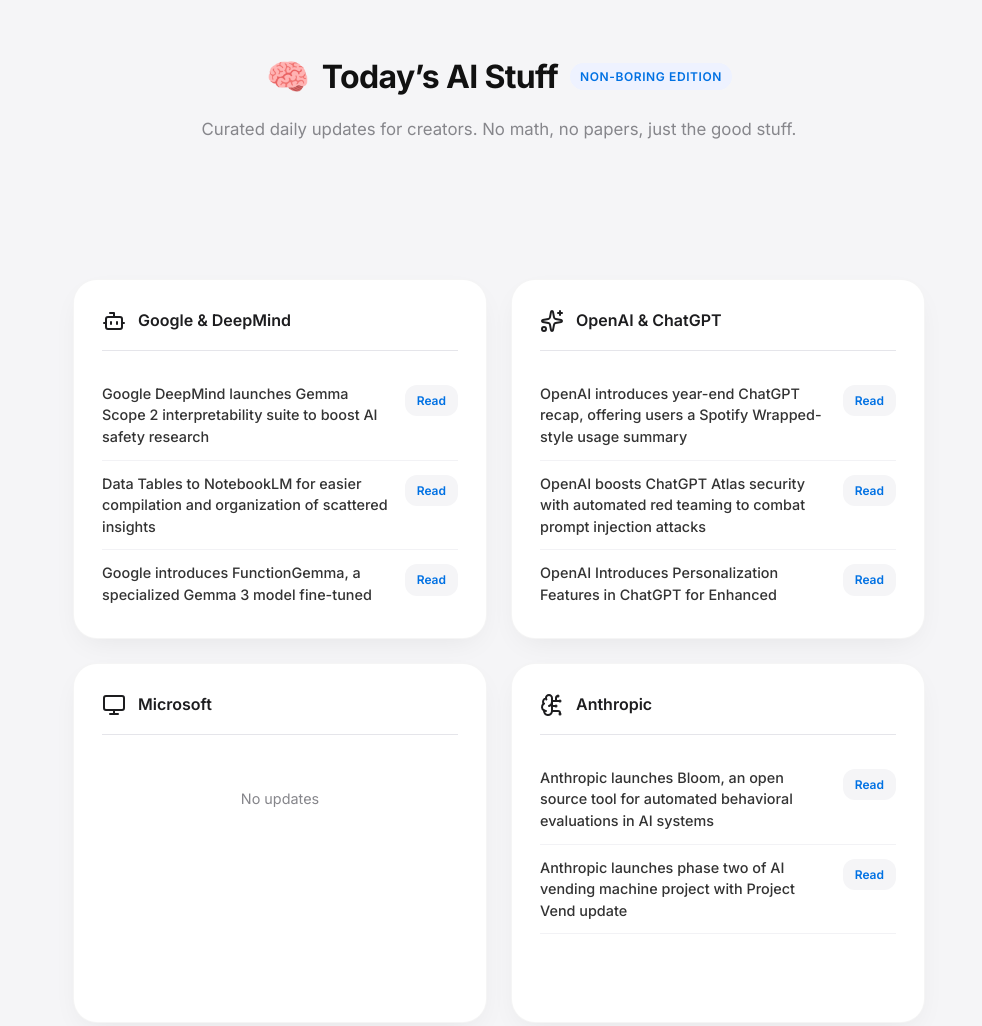
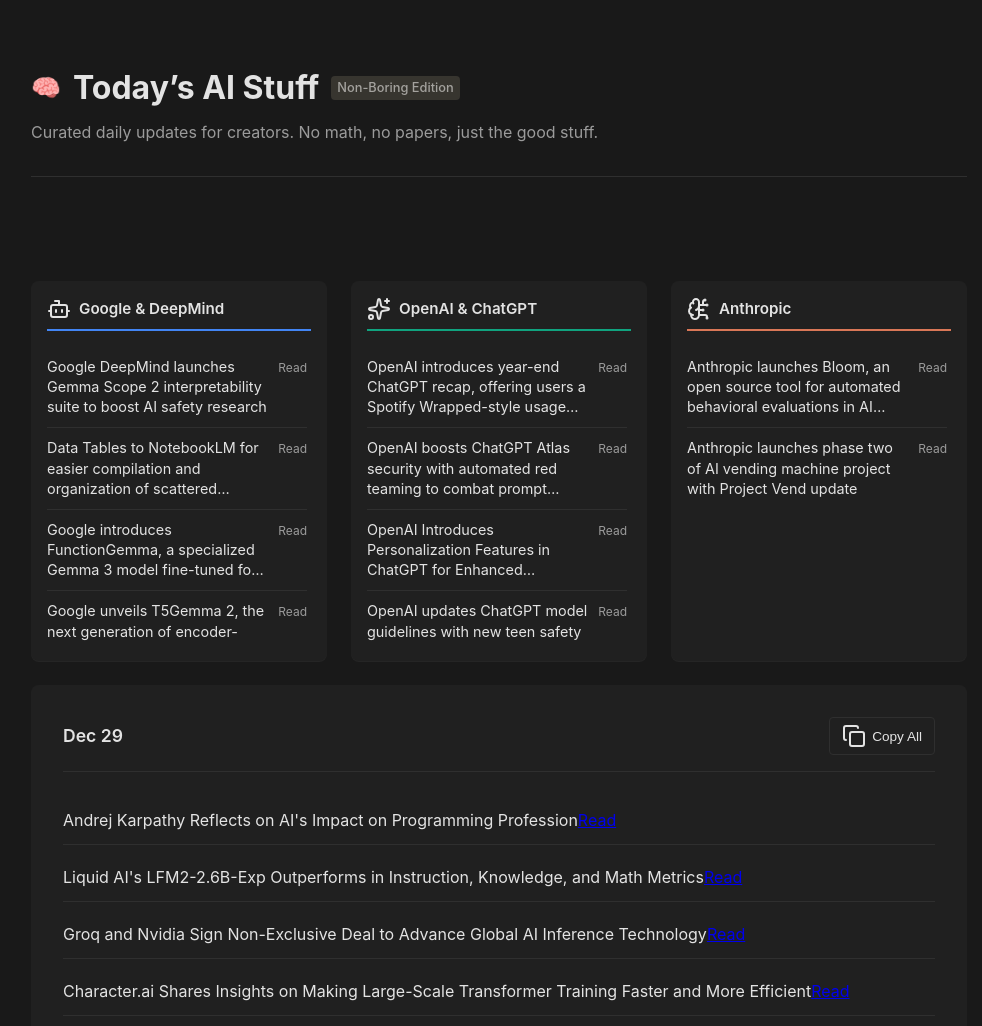
Before and after one commit to raultherockstard/ai-news, a website: page index.html in a window 1280 px wide. Shown: the top 1026 px of the page, without its empty margins (141-1123 px from the left). Drawn offline with nearby package versions, Linux system fonts and the light colour scheme.

Commit message:
Switch to Notion Dark

```diff
--- a/index.html
+++ b/index.html
@@ -57,16 +57,7 @@
                 </div>
             </div>
 
-            <!-- MICROSOFT CARD -->
-            <div class="news-card card-microsoft" id="card-microsoft">
-                <div class="card-header-mini">
-                    <i data-lucide="monitor"></i>
-                    <span>Microsoft</span>
-                </div>
-                <div class="mini-list" id="list-microsoft">
-                    <!-- Content -->
-                </div>
-            </div>
+            <!-- MICROSOFT REMOVED -->
 
             <!-- ANTHROPIC CARD -->
             <div class="news-card card-anthropic" id="card-anthropic">
--- a/style.css
+++ b/style.css
@@ -1,19 +1,17 @@
-/* MODERN CLEAN LIGHT THEME */
+/* NOTION DARK THEME */
 
 :root {
-    --bg-color: #f5f5f7;
-    /* Apple/Notion Soft Gray */
-    --card-bg: #ffffff;
-    --text-primary: #1d1d1f;
-    /* Near Black */
-    --text-secondary: #86868b;
-    --accent-color: #0071e3;
-    /* Apple Blue */
-    --accent-glow: rgba(0, 113, 227, 0.2);
-    --border-color: #e5e5ea;
-    --font-main: 'Inter', -apple-system, BlinkMacSystemFont, sans-serif;
-    --font-heading: 'Inter', sans-serif;
-    /* Clean Sans for headers too */
+    --bg-color: #191919;
+    /* Notion Dark BG */
+    --card-bg: #202020;
+    /* Notion Dark Card */
+    --hover-bg: #2c2c2c;
+    --text-primary: #e3e3e3;
+    --text-secondary: #9b9b9b;
+    --accent-color: #ffffff;
+    /* Stark White Accents */
+    --border-color: #2f2f2f;
+    --font-main: -apple-system, BlinkMacSystemFont, "Segoe UI", Helvetica, "Apple Color Emoji", Arial, sans-serif, "Segoe UI Emoji", "Segoe UI Symbol";
 }
 
 * {
@@ -30,96 +28,83 @@
     justify-content: center;
     min-height: 100vh;
     overflow-x: hidden;
-    line-height: 1.6;
+    line-height: 1.5;
 }
 
 .glow-bg {
     display: none;
-    /* No glow in light mode */
 }
 
 .container {
     width: 100%;
-    max-width: 900px;
-    padding: 3rem 1.5rem;
+    max-width: 1000px;
+    /* Wider for 3-col */
+    padding: 4rem 2rem;
     display: flex;
     flex-direction: column;
-    gap: 2.5rem;
+    gap: 3rem;
 }
 
 .header {
-    text-align: center;
-    margin-bottom: 2rem;
+    text-align: left;
+    /* Notion style: Left Aligned */
+    margin-bottom: 1rem;
+    border-bottom: 1px solid var(--border-color);
+    padding-bottom: 2rem;
 }
 
 .header .logo {
     display: flex;
     align-items: center;
-    justify-content: center;
     gap: 0.75rem;
-    margin-bottom: 0.75rem;
+    margin-bottom: 0.5rem;
 }
 
 .brain-icon {
-    font-size: 2.2rem;
-    /* No filter/shadow */
+    font-size: 1.5rem;
 }
 
 h1 {
-    font-family: var(--font-heading);
     font-size: 2rem;
-    color: #111;
     font-weight: 700;
-    letter-spacing: -0.02em;
-    /* Tight minimal tracking */
-    background: none;
-    -webkit-text-fill-color: initial;
+    color: var(--text-primary);
 }
 
 .badge {
-    background: #eef2ff;
-    color: var(--accent-color);
-    padding: 4px 10px;
-    border-radius: 20px;
-    font-size: 0.75rem;
-    font-weight: 600;
-    text-transform: uppercase;
-    letter-spacing: 0.05em;
+    background: #37352f;
+    color: #a4a29e;
+    padding: 2px 6px;
+    border-radius: 4px;
+    /* Notion Tag style */
+    font-size: 0.8rem;
+    font-weight: 500;
     border: none;
 }
 
 .subtitle {
     color: var(--text-secondary);
-    font-size: 1.05rem;
-    font-weight: 400;
-    max-width: 600px;
-    margin: 0 auto;
+    font-size: 1rem;
 }
 
-/* Sources Marquee */
+/* Sources Marquee - Minimal */
 .sources-marquee {
     width: 100%;
     overflow: hidden;
-    position: relative;
-    padding: 0.75rem 0;
-    mask-image: linear-gradient(to right, transparent, black 10%, black 90%, transparent);
-    background: transparent;
-    border: none;
+    padding: 0.5rem 0;
+    margin-top: -1.5rem;
+    opacity: 0.5;
 }
 
 .marquee-content {
     display: flex;
-    gap: 2.5rem;
-    white-space: nowrap;
-    animation: scroll 25s linear infinite;
+    gap: 2rem;
+    animation: scroll 30s linear infinite;
     width: max-content;
 }
 
 .marquee-item {
+    font-size: 0.85rem;
     color: var(--text-secondary);
-    font-size: 0.9rem;
-    font-weight: 500;
-    opacity: 0.8;
 }
 
 @keyframes scroll {
@@ -132,109 +117,93 @@
     }
 }
 
-/* --- BENTO GRID STYLES --- */
-
+/* --- BENTO GRID (3 COLUMNS) --- */
 .bento-grid {
     display: grid;
-    grid-template-columns: repeat(2, 1fr);
+    grid-template-columns: repeat(3, 1fr);
+    /* 3 Cols: Google, OpenAI, Anthropic */
     grid-template-rows: auto auto;
     gap: 1.5rem;
     width: 100%;
 }
 
-@media (max-width: 768px) {
+@media (max-width: 900px) {
     .bento-grid {
         grid-template-columns: 1fr;
     }
 }
 
 .news-card {
+    background: transparent;
+    /* Minimalist - no box, just content? Or subtle box */
+    /* Notion Board Style: Subtle bg */
     background: var(--card-bg);
-    border: 1px solid rgba(0, 0, 0, 0.04);
-    /* Very subtle border */
-    border-radius: 24px;
-    /* Soft roundness */
-    padding: 1.75rem;
+    border-radius: 8px;
+    /* Slight round */
+    padding: 1rem;
     display: flex;
     flex-direction: column;
-    height: 360px;
-    max-height: 360px;
-    box-shadow: 0 10px 30px -10px rgba(0, 0, 0, 0.08);
-    /* Soft shadow */
-    transition: transform 0.2s, box-shadow 0.2s;
-    overflow: hidden;
+    height: 380px;
+    transition: background 0.2s;
+    box-shadow: 0 1px 0 rgba(255, 255, 255, 0.05);
+    /* Very subtle inset top highlight */
 }
 
 .news-card:hover {
-    transform: translateY(-4px);
-    box-shadow: 0 20px 40px -12px rgba(0, 0, 0, 0.12);
+    background: var(--hover-bg);
 }
 
-/* Clean Category Colors (Subtle Headers) */
+/* Headers */
 .card-header-mini {
     display: flex;
     align-items: center;
-    gap: 0.75rem;
-    margin-bottom: 1.25rem;
+    gap: 0.5rem;
+    margin-bottom: 1rem;
     font-weight: 600;
-    font-size: 1rem;
+    font-size: 0.95rem;
     color: var(--text-primary);
-    padding-bottom: 1rem;
-    border-bottom: 1px solid var(--border-color);
+    padding-bottom: 0.5rem;
+    border-bottom: 2px solid transparent;
 }
 
-.card-header-mini i {
-    width: 20px;
-    height: 20px;
-    color: var(--accent-color);
-    background: rgba(0, 113, 227, 0.1);
-    padding: 4px;
-    border-radius: 6px;
-    box-sizing: content-box;
+/* Colored Underlines for Categories */
+.card-google .card-header-mini {
+    border-color: #4285F4;
 }
 
-/* Specific Brand Colors for Icons */
-.card-google .card-header-mini i {
-    color: #4285F4;
-    background: rgba(66, 133, 244, 0.1);
+.card-openai .card-header-mini {
+    border-color: #10a37f;
 }
 
-.card-openai .card-header-mini i {
-    color: #10a37f;
-    background: rgba(16, 163, 127, 0.1);
+.card-anthropic .card-header-mini {
+    border-color: #d97757;
 }
 
-.card-microsoft .card-header-mini i {
-    color: #00a4ef;
-    background: rgba(0, 164, 239, 0.1);
+/* Main Feed Spans Full Width */
+.card-feed {
+    grid-column: span 3;
+    min-height: auto;
+    height: auto;
+    background: transparent;
+    /* Feed is cleaner without card bg? Let's keep card for consistency */
+    background: var(--card-bg);
+    padding: 2rem;
 }
 
-.card-anthropic .card-header-mini i {
-    color: #d97757;
-    background: rgba(217, 119, 87, 0.1);
-}
-
-.card-feed {
-    grid-column: span 2;
-    border-top: none;
-    min-height: auto;
-    height: auto;
-    max-height: 600px;
-}
-
-@media (max-width: 768px) {
+@media (max-width: 900px) {
     .card-feed {
         grid-column: span 1;
     }
 }
 
 
+/* Mini Lists */
 .mini-list {
     display: flex;
     flex-direction: column;
     gap: 0;
-    flex-grow: 1;
     overflow-y: auto;
+    padding-right: 4px;
 }
 
 .mini-list::-webkit-scrollbar {
@@ -242,65 +211,56 @@
 }
 
 .mini-list::-webkit-scrollbar-thumb {
-    background: #d1d1d6;
-    border-radius: 10px;
+    background: #3f3f3f;
+    border-radius: 4px;
 }
 
 .mini-list .news-row {
-    padding: 12px 0;
-    border-bottom: 1px solid #f2f2f5;
+    padding: 10px 0;
+    border-bottom: 1px solid var(--border-color);
     display: flex;
     justify-content: space-between;
     align-items: flex-start;
-    gap: 12px;
+    gap: 10px;
 }
 
-.mini-list .news-row:hover {
-    background: transparent;
-    /* No hover bg on items in light mode, clean */
+.mini-list .news-row:last-child {
+    border-bottom: none;
 }
 
 .mini-list .news-title {
     font-size: 0.9rem;
-    font-weight: 500;
-    color: #333;
-    line-height: 1.5;
-    /* CLAMPING */
+    color: var(--text-primary);
+    line-height: 1.4;
     display: -webkit-box;
     -webkit-line-clamp: 3;
     -webkit-box-orient: vertical;
     overflow: hidden;
-    text-overflow: ellipsis;
 }
 
 .mini-list .news-btn {
     font-size: 0.75rem;
-    font-weight: 600;
-    color: var(--accent-color);
+    color: var(--text-secondary);
     text-decoration: none;
-    background: #f5f5f7;
-    padding: 6px 12px;
-    border-radius: 12px;
+    padding: 2px 0;
+    border-bottom: 1px solid transparent;
     transition: all 0.2s;
     white-space: nowrap;
-    margin-top: 2px;
-    border: none;
 }
 
 .mini-list .news-btn:hover {
-    background: #e8e8ed;
-    color: #004499;
+    color: #fff;
+    border-color: #fff;
 }
 
-
-/* MAIN FEED */
+/* Main Feed specific */
 .card-header {
     display: flex;
     justify-content: space-between;
     align-items: center;
     margin-bottom: 1.5rem;
+    border-bottom: 1px solid var(--border-color);
     padding-bottom: 1rem;
-    border-bottom: 1px solid var(--border-color);
 }
 
 .date-badge {
@@ -308,85 +268,46 @@
     font-size: 1.1rem;
 }
 
-.actions .btn-primary {
-    background: #111;
-    color: #fff;
-    border: none;
-    border-radius: 100px;
-    /* Pill */
-    padding: 0.6rem 1.25rem;
-    font-weight: 600;
+.btn-primary {
+    background: transparent;
+    color: var(--text-primary);
+    border: 1px solid var(--border-color);
+    padding: 6px 12px;
+    border-radius: 4px;
     font-size: 0.85rem;
     cursor: pointer;
-    box-shadow: 0 4px 12px rgba(0, 0, 0, 0.1);
     display: flex;
+    gap: 6px;
     align-items: center;
-    gap: 8px;
-    transition: transform 0.2s;
 }
 
-.actions .btn-primary:hover {
-    transform: scale(1.03);
-    background: #000;
+.btn-primary:hover {
+    background: #2f2f2f;
 }
 
 .digest-list {
     display: flex;
     flex-direction: column;
-    overflow-y: auto;
-    padding-right: 8px;
-    max-height: 60vh;
-}
-
-.digest-list::-webkit-scrollbar {
-    width: 6px;
-}
-
-.digest-list::-webkit-scrollbar-track {
-    background: transparent;
-}
-
-.digest-list::-webkit-scrollbar-thumb {
-    background: #d1d1d6;
-    border-radius: 10px;
+    gap: 0.5rem;
 }
 
 .digest-list .news-row {
-    padding: 16px 0;
+    padding: 12px 0;
     border-bottom: 1px solid var(--border-color);
-    display: flex;
-    justify-content: space-between;
-    align-items: flex-start;
-    /* Align top for readability */
-}
-
-.news-btn {
-    /* For main list buttons */
-    font-weight: 600;
-    color: var(--accent-color);
-    background: rgba(0, 113, 227, 0.05);
-    padding: 8px 16px;
-    border-radius: 20px;
-    text-decoration: none;
-    font-size: 0.85rem;
-    border: none;
-}
-
-.news-btn:hover {
-    background: rgba(0, 113, 227, 0.15);
+    align-items: center;
 }
 
 .empty-msg {
     color: var(--text-secondary);
     font-size: 0.9rem;
+    padding: 20px;
     text-align: center;
-    padding: 2rem;
+    font-style: italic;
 }
 
 .footer {
     text-align: center;
     color: var(--text-secondary);
     font-size: 0.8rem;
-    margin-top: 3rem;
-    padding-bottom: 2rem;
+    margin-top: 4rem;
 }
```
